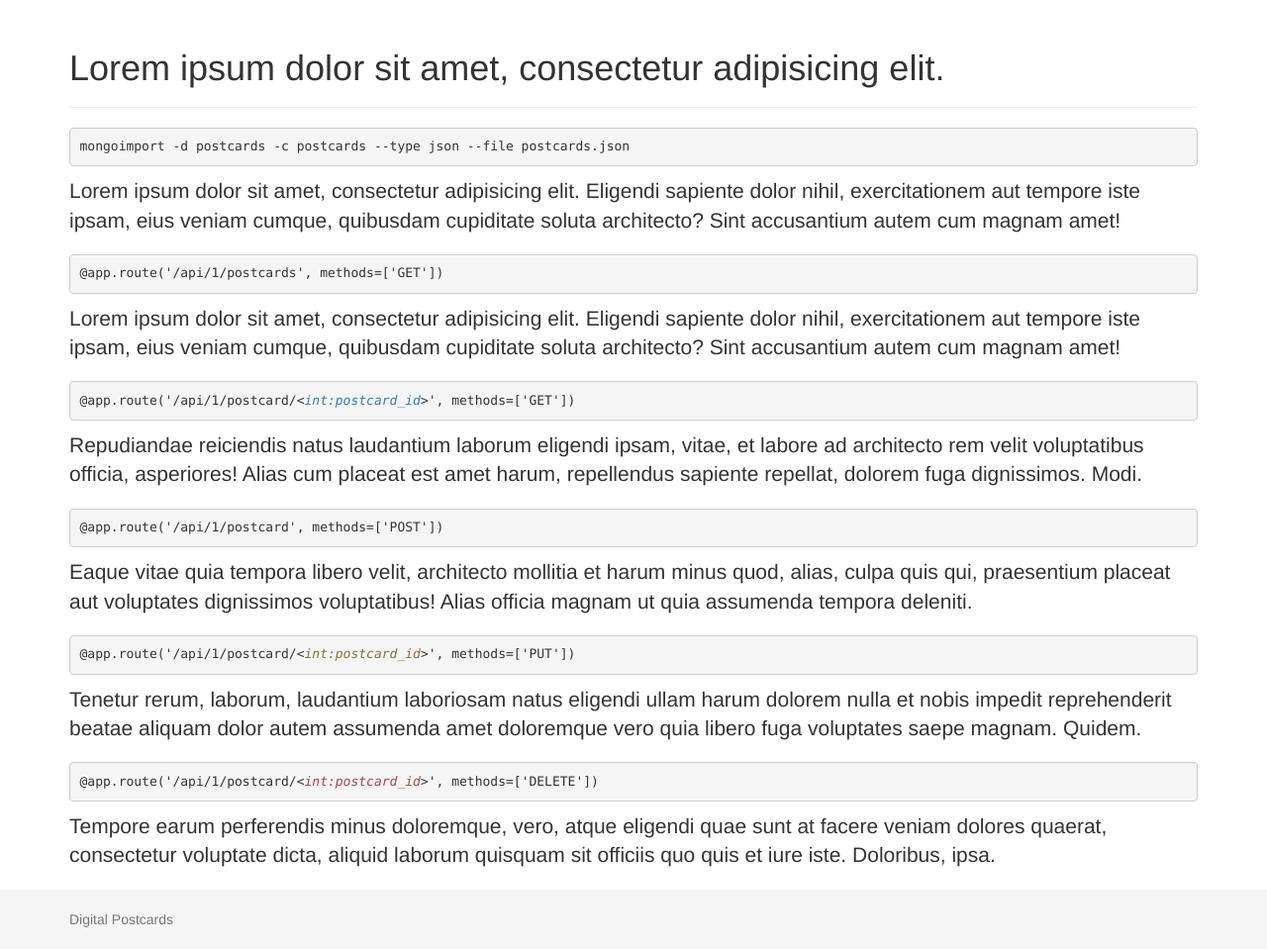
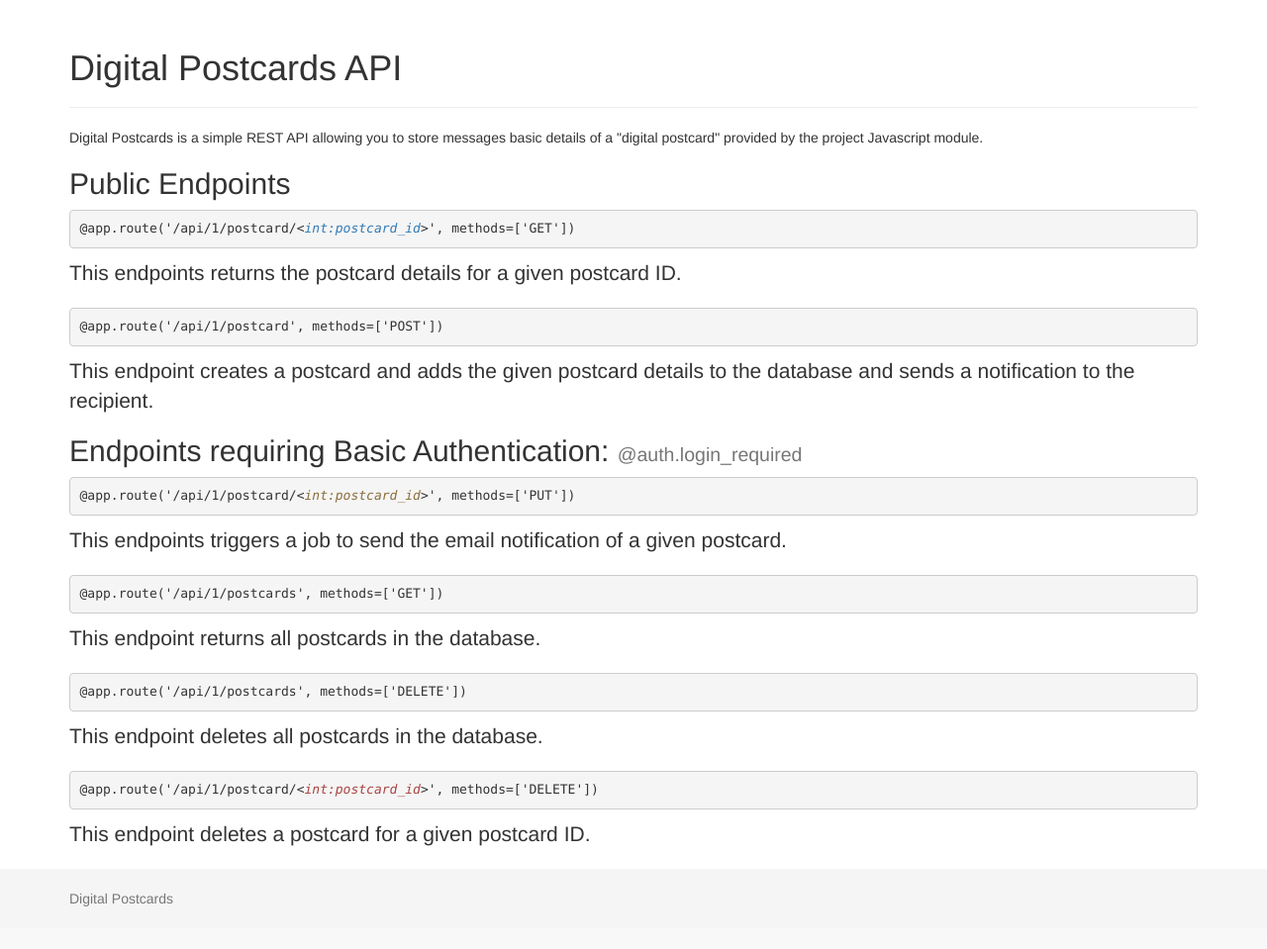
Before and after one commit to clementmouchet/digital-postcards, a Flask app: page /help in a window 1280 px wide. Shown: the part 51-1010 px from the top of the page at 99% size. After the commit the page ends 967 px from the top, so only its background shows below. Run offline with Flask 2, Linux system fonts and the light colour scheme; some libraries are stand-ins or nearby versions.

Commit message:
Added basic API help

```diff
--- a/digitalpostcards/templates/help.html
+++ b/digitalpostcards/templates/help.html
@@ -3,31 +3,54 @@
 
 {% block main %}
     <div class="page-header">
-        <h1>Lorem ipsum dolor sit amet, consectetur adipisicing elit.</h1>
+        <h1>Digital Postcards API</h1>
     </div>
-            <pre><code>mongoimport -d postcards -c postcards --type json --file postcards.json</code></pre>
     <span>
-                  <p class="lead">Lorem ipsum dolor sit amet, consectetur adipisicing elit. Eligendi sapiente dolor nihil, exercitationem aut tempore iste ipsam, eius veniam cumque, quibusdam cupiditate soluta architecto? Sint accusantium autem cum magnam amet!</p>
+        <p>
+            Digital Postcards is a simple REST API allowing you to store messages basic details of a "digital
+            postcard" provided by the project Javascript module.
+        </p>
+    </span>
+    <h2>Public Endpoints</h2>
+    <pre><code>@app.route('/api/1/postcard/&lt;<var class="text-primary">int:postcard_id</var>&gt;', methods=['GET'])</code></pre>
+    <span>
+        <p class="lead">
+            This endpoints returns the postcard details for a given postcard ID.
+        </p>
+        </span>
+    <pre><code>@app.route('/api/1/postcard', methods=['POST'])</code></pre>
+    <span>
+        <p class="lead">
+            This endpoint creates a postcard and adds the given postcard details to the database and sends a
+            notification to the recipient.
+        </p>
+    </span>
+
+    <h2>Endpoints requiring Basic Authentication: <small>@auth.login_required</small></h2>
+    <pre><code>@app.route('/api/1/postcard/&lt;<var class="text-warning">int:postcard_id</var>&gt;', methods=['PUT'])</code></pre>
+    <span>
+        <p class="lead">
+            This endpoints triggers a job to send the email notification of a given postcard.
+        </p>
     </span>
     <pre><code>@app.route('/api/1/postcards', methods=['GET'])</code></pre>
     <span>
-      		<p class="lead">Lorem ipsum dolor sit amet, consectetur adipisicing elit. Eligendi sapiente dolor nihil, exercitationem aut tempore iste ipsam, eius veniam cumque, quibusdam cupiditate soluta architecto? Sint accusantium autem cum magnam amet!</p>
+        <p class="lead">
+            This endpoint returns all postcards in the database.
+        </p>
     </span>
-      	<pre><code>@app.route('/api/1/postcard/&lt;<var class="text-primary">int:postcard_id</var>&gt;', methods=['GET'])</code></pre>
+    <pre><code>@app.route('/api/1/postcards', methods=['DELETE'])</code></pre>
     <span>
-      		<p class="lead">Repudiandae reiciendis natus laudantium laborum eligendi ipsam, vitae, et labore ad architecto rem velit voluptatibus officia, asperiores! Alias cum placeat est amet harum, repellendus sapiente repellat, dolorem fuga dignissimos. Modi.</p>
-      	</span>
-      	<pre><code>@app.route('/api/1/postcard', methods=['POST'])</code></pre>
-      	<span>
-      		<p class="lead">Eaque vitae quia tempora libero velit, architecto mollitia et harum minus quod, alias, culpa quis qui, praesentium placeat aut voluptates dignissimos voluptatibus! Alias officia magnam ut quia assumenda tempora deleniti.</p>
-      	</span>
-      	<pre><code>@app.route('/api/1/postcard/&lt;<var class="text-warning">int:postcard_id</var>&gt;', methods=['PUT'])
-</code></pre>
-      	<span>
-      		<p class="lead">Tenetur rerum, laborum, laudantium laboriosam natus eligendi ullam harum dolorem nulla et nobis impedit reprehenderit beatae aliquam dolor autem assumenda amet doloremque vero quia libero fuga voluptates saepe magnam. Quidem.</p>
+        <p class="lead">
+            This endpoint deletes all postcards in the database.
+        </p>
     </span>
     <pre><code>@app.route('/api/1/postcard/&lt;<var class="text-danger">int:postcard_id</var>&gt;', methods=['DELETE'])</code></pre>
     <span>
-      		<p class="lead">Tempore earum perferendis minus doloremque, vero, atque eligendi quae sunt at facere veniam dolores quaerat, consectetur voluptate dicta, aliquid laborum quisquam sit officiis quo quis et iure iste. Doloribus, ipsa.</p>
+        <p class="lead">
+            This endpoint deletes a postcard for a given postcard ID.
+        </p>
     </span>
+
+
 {% endblock %}
```
Lines whose indentation alone changed are shown as unchanged.
